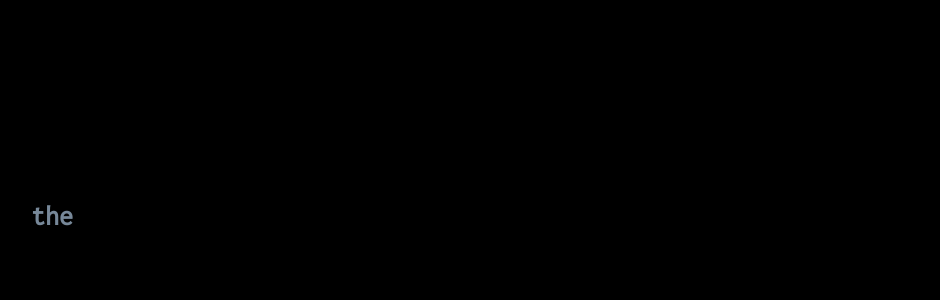
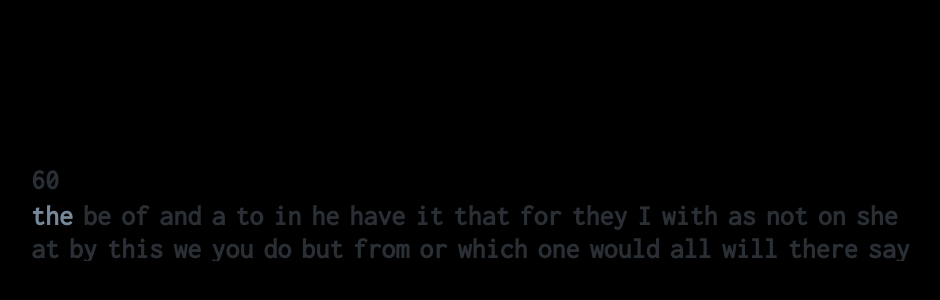
Before and after one commit to webdev123123/typing-test, a React (Create React App) app: page / in a window 1280 px wide. Shown: the part 190-490 px from the top of the page, without its empty margins (166-1106 px from the left). Built offline with nearby package versions, Linux system fonts and the light colour scheme.

Commit message:
Fix font color on other browsers

```diff
--- a/src/index.scss
+++ b/src/index.scss
@@ -4,6 +4,7 @@
 
 body {
 	margin: 0;
+	color: #292f34;
 	font-family: Inconsolata, monospace;
 	-webkit-font-smoothing: antialiased;
 	-moz-osx-font-smoothing: grayscale;
@@ -26,6 +27,7 @@
 	font-family: Inconsolata, monospace;
 	font-weight: 800;
 	margin: 10px;
+	cursor: pointer;
 }
 
 #root {
```
